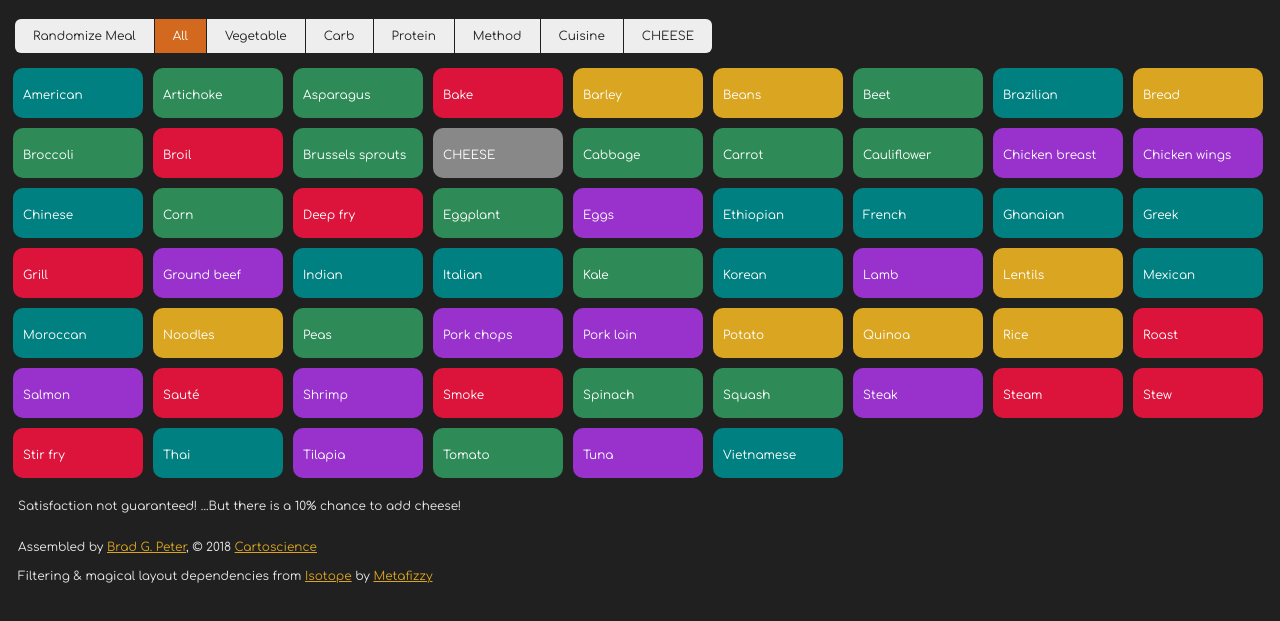
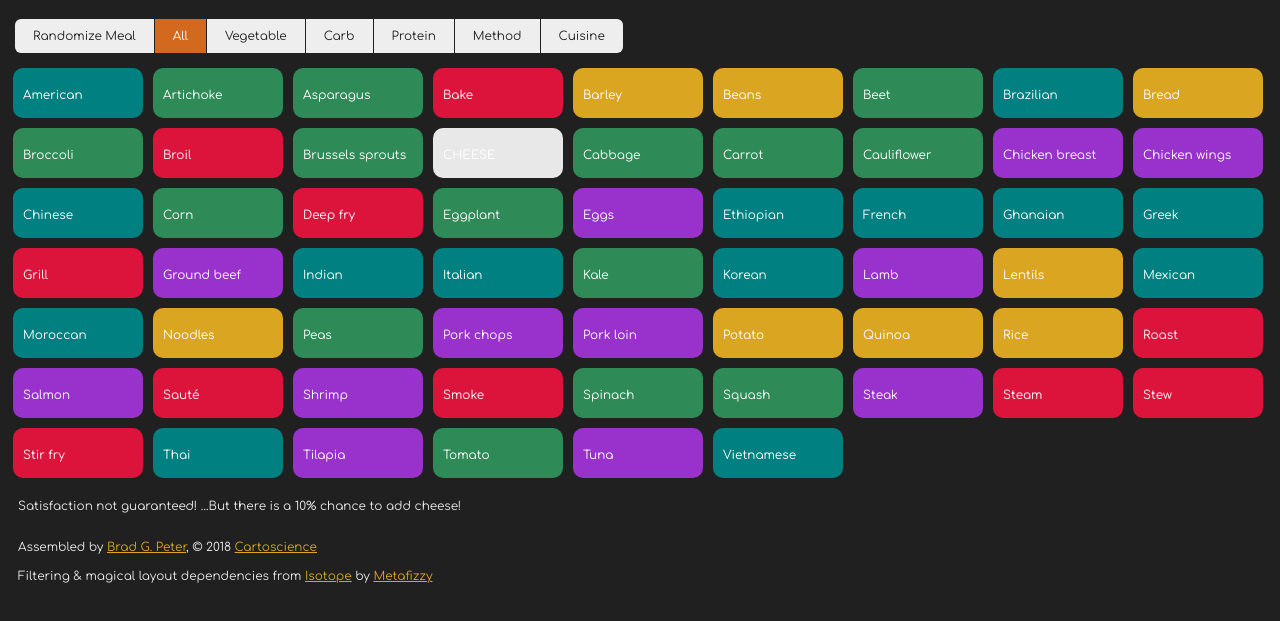
Before and after one commit to cartoscience/geofood, a plain HTML site: page index.html in a window 1280 px wide. Shown: the part 59-680 px from the top of the page. Drawn offline with nearby package versions, Linux system fonts and the light colour scheme.

Commit message:
style cheese element and hide cheese button

```diff
--- a/index.css
+++ b/index.css
@@ -88,6 +88,14 @@
   color: white;
 }
 
+button#cuisine {
+  border-radius: 0 0.5em 0.5em 0;
+  border-radius: 0 0.5em 0.5em 0;
+}
+button#CHEESE {
+  visibility: hidden;
+}
+
 .button-group:after {
   content: '';
   display: block;
@@ -102,7 +110,6 @@
 }
 
 .button-group .button:first-child { border-radius: 0.5em 0 0 0.5em; }
-.button-group .button:last-child { border-radius: 0 0.5em 0.5em 0; }
 
 .grid:after {
   content: '';
@@ -158,3 +165,4 @@
 .element-item.protein          { background: darkorchid; }
 .element-item.method          { background: crimson; }
 .element-item.cuisine          { background: teal; }
+.element-item.CHEESE          { color: #202020; background: #E8E8E8; }
```
